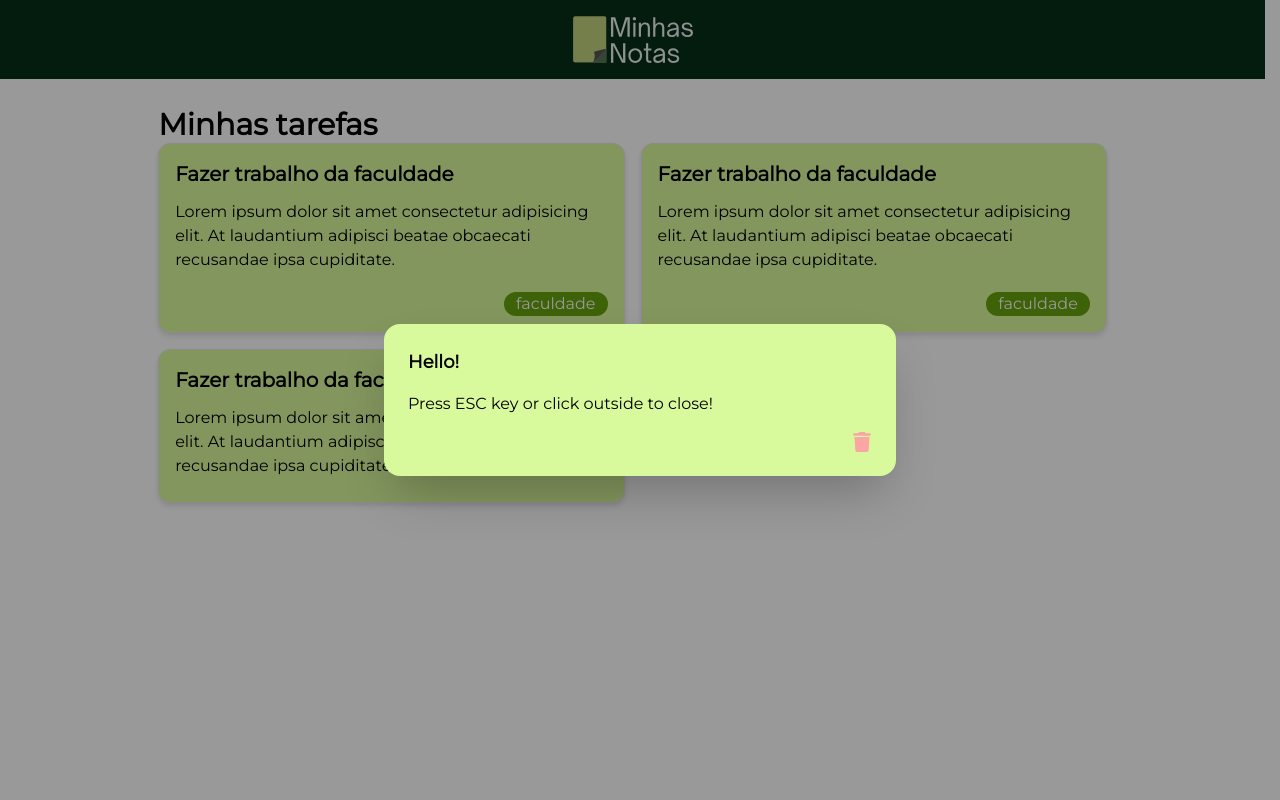
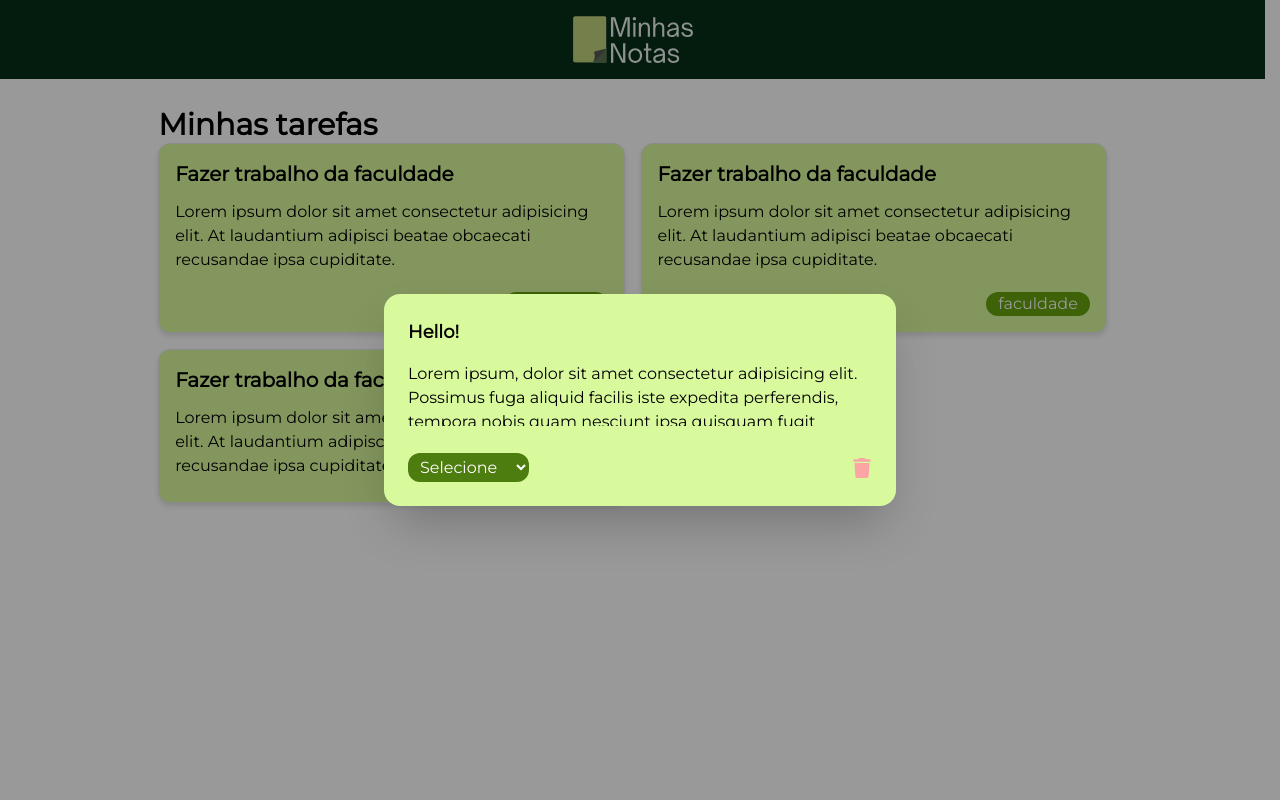
Before and after one commit to gabriel-augg/minhas-notas, a React (Vite) app: page / in a window 1280 px wide. Both pictures are taken after a click on the element 396 px from the left and 237 px from the top of the page. Shown: the top 800 px of the page. Built offline with nearby package versions, Linux system fonts and the light colour scheme.

Commit message:
Style: change on style

```diff
--- a/src/components/Modal.jsx
+++ b/src/components/Modal.jsx
@@ -5,8 +5,13 @@ export default function Modal() {
         <dialog id="my_modal_2" className="modal">
             <div className="modal-box bg-lime-200">
                 <input type="text" className="bg-transparent text-lg text-black font-bold w-full outline-none" value="Hello!" />
-                <input type="text" className="bg-transparent py-4 text-black w-full outline-none" value="Press ESC key or click outside to close!" />
-                <div className="flex justify-end">
+                <textarea type="text" className="bg-transparent py-4 text-black w-full resize-none outline-none overflow-hidden h-auto" value="Lorem ipsum, dolor sit amet consectetur adipisicing elit. Possimus fuga aliquid facilis iste expedita perferendis, tempora nobis quam nesciunt ipsa quisquam fugit explicabo vel esse adipisci corrupti excepturi hic quaerat uisquam fugit explicabo vel esse adipisci corrupti excepturi hic quaerat uisquam fugit explicabo vel esse adipisci corrupti excepturi hic quaerat uisquam fugit explicabo vel esse adipisci corrupti excepturi hic quaerat uisquam fugit explicabo vel esse adipisci corrupti excepturi hic quaerat uisquam fugit explicabo vel esse adipisci corrupti excepturi hic quaerat uisquam fugit explicabo vel esse adipisci corrupti excepturi hic quaerat uisquam fugit explicabo vel esse adipisci corrupti excepturi hic quaerat uisquam fugit explicabo vel esse adipisci corrupti excepturi hic quaerat uisquam fugit explicabo vel esse adipisci corrupti excepturi hic quaerat." />
+                <div className="flex mt-5 justify-between">
+                    <select className="outline-none rounded-xl p-1 px-2 bg-lime-700 text-white">
+                        <option>Selecione</option>
+                        <option>Faculdade</option>
+                        <option>Escola</option>
+                    </select>
                     <button>
                         <FaTrash className="text-red-300 hover:text-red-400 transition-all duration-100" size={20} />
                     </button>
--- a/src/pages/Login.jsx
+++ b/src/pages/Login.jsx
@@ -20,13 +20,13 @@ const Login = () => {
 
                 <Input
                     title="Senha"
-                    type="passoword"
+                    type="password"
                     placeholder="Digite a sua senha"
                 />
 
                 <Input
                     title="Confirmar senha"
-                    type="passoword"
+                    type="password"
                     placeholder="Digite a sua senha novamente"
                 />
 
```
